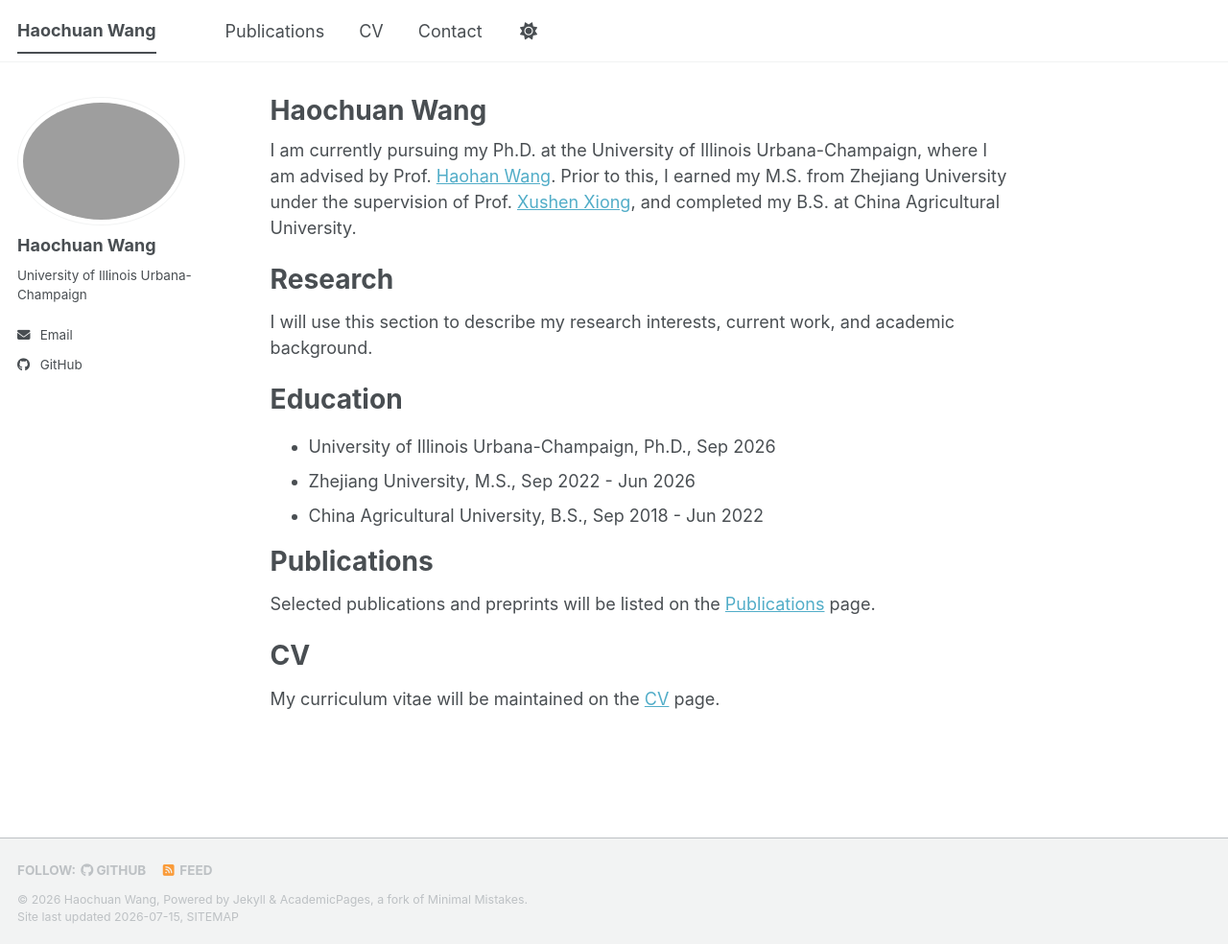
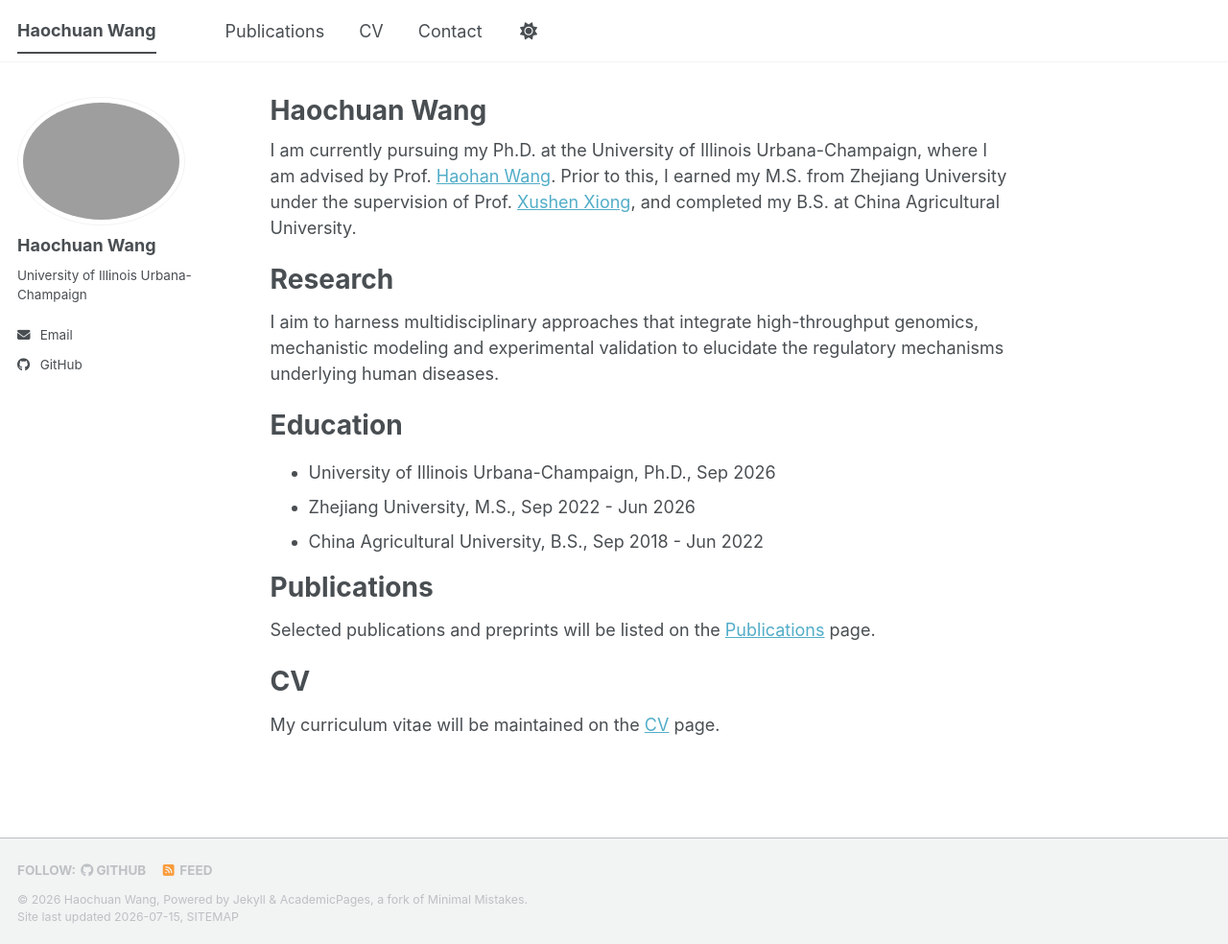
Before and after one commit to hansenwang123/hansenwang123.github.io, a Jekyll site: the page built from _pages/about.md, in a window 1280 px wide and 984 px high. Shown: the whole window at 96% size. Built offline with Jekyll 4.4.1, drawn with Linux system fonts in a browser that asks for light colours; a style sheet for code colours, icons or effects is not loaded.

Commit message:
Update research statement

```diff
--- a/_pages/about.md
+++ b/_pages/about.md
@@ -11,7 +11,7 @@ I am currently pursuing my Ph.D. at the University of Illinois Urbana-Champaign,
 
 Research
 ======
-I will use this section to describe my research interests, current work, and academic background.
+I aim to harness multidisciplinary approaches that integrate high-throughput genomics, mechanistic modeling and experimental validation to elucidate the regulatory mechanisms underlying human diseases.
 
 Education
 ======
```
